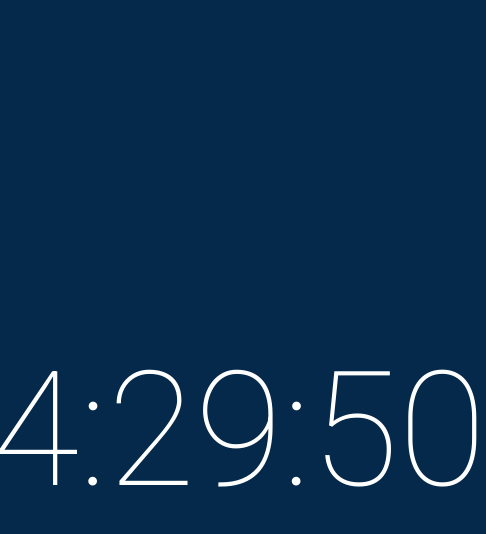
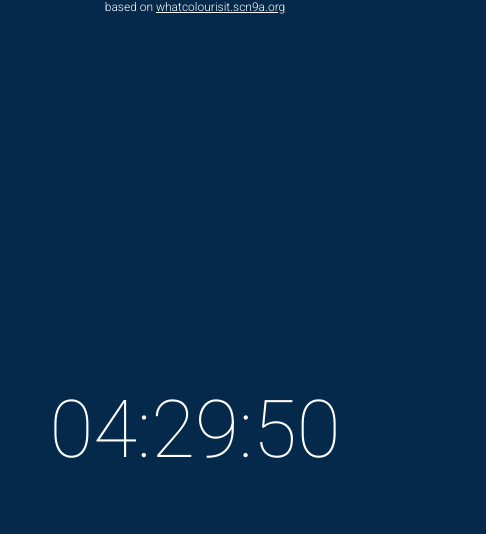
Before and after one commit to durvalrafael/whatcolourisit, a plain HTML site: page index.html in a window 390 px wide. Shown: the whole page, 486 px wide, since content can reach past the window. Drawn offline with Linux system fonts and the light colour scheme.

Commit message:
Update index.html

```diff
--- a/index.html
+++ b/index.html
@@ -2,9 +2,30 @@
 <html lang="en">
 <head>
 	<meta charset="UTF-8">
-	<title>Document</title>
+	<title>What Colour Is It</title>
+	<meta name="viewport" content="width=device-width, user-scalable=no, initial-scale=1.0, maximum-scale=1.0, minimum-scale=1.0">
 	<link href="https://fonts.googleapis.com/css?family=Roboto:100,300" rel="stylesheet">
+	<meta name="author" content="Durval Moreira">
+	<meta name="Description" content="Simple Color Clock based on hexadecimal time ">
+	<meta name="Keywords" content="color, clock, hexadecimal">
+	<meta name="Language" content="English">
+	<meta http-equiv="CACHE-CONTROL" content="PUBLIC">
+	<meta name="Copyright" content="whatcolourisit.scn9a.org">
+	<meta name="distribution" content="Global">
+
 	<meta name="viewport" content="width=device-width, user-scalable=no, initial-scale=1.0, maximum-scale=1.0, minimum-scale=1.0">
+
+	<script>
+	  (function(i,s,o,g,r,a,m){i['GoogleAnalyticsObject']=r;i[r]=i[r]||function(){
+	  (i[r].q=i[r].q||[]).push(arguments)},i[r].l=1*new Date();a=s.createElement(o),
+	  m=s.getElementsByTagName(o)[0];a.async=1;a.src=g;m.parentNode.insertBefore(a,m)
+	  })(window,document,'script','https://www.google-analytics.com/analytics.js','ga');
+
+	  ga('create', 'UA-54370983-2', 'auto');
+	  ga('send', 'pageview');
+
+	</script>
+
 	<style>
 		body {
 			font-family: 'Roboto', sans-serif;
@@ -22,11 +43,30 @@
 			font-weight: 100;
 
 		}
+		small {
+		    position: absolute;
+		    top: 0;
+		    left: 0;
+		    right: 0;
+		    text-align: center;
+		    color: white;
+		}
+		a {
+			color: white;
+		}
+		@media all and (max-width: 960px) {
+			h1 {
+				font-size: 5em;
+			}
+			small {
+				font-size: 0.75em;
+			}
+		}
 	</style>
 </head>
 <body>
-
-	<h1>00:00:00</h1>
+	<div><small>based on <a href="http://whatcolourisit.scn9a.org/" target="_blank" rel="nofollow">whatcolourisit.scn9a.org</a></small></div>
+	<div><h1>00:00:00</h1></div>
 
 	<script>
 		class Main {
```
